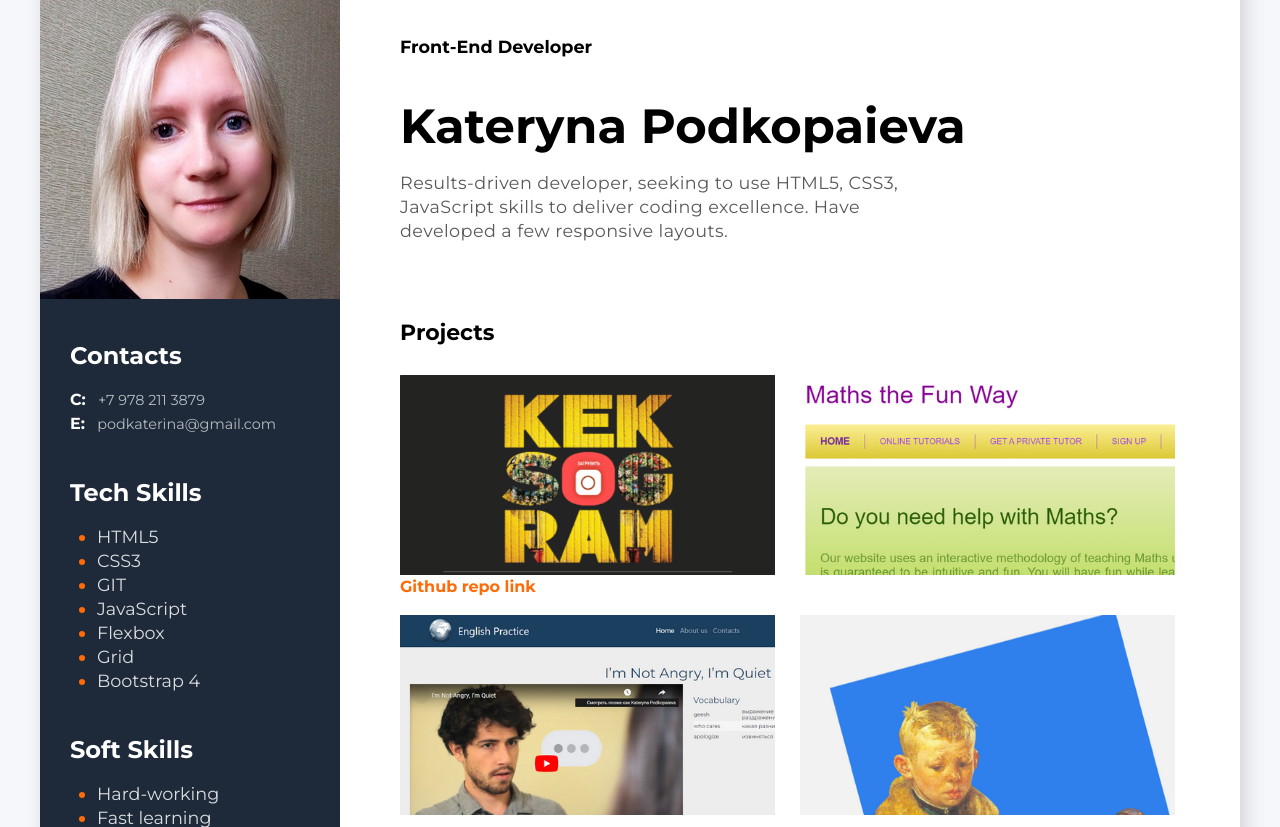
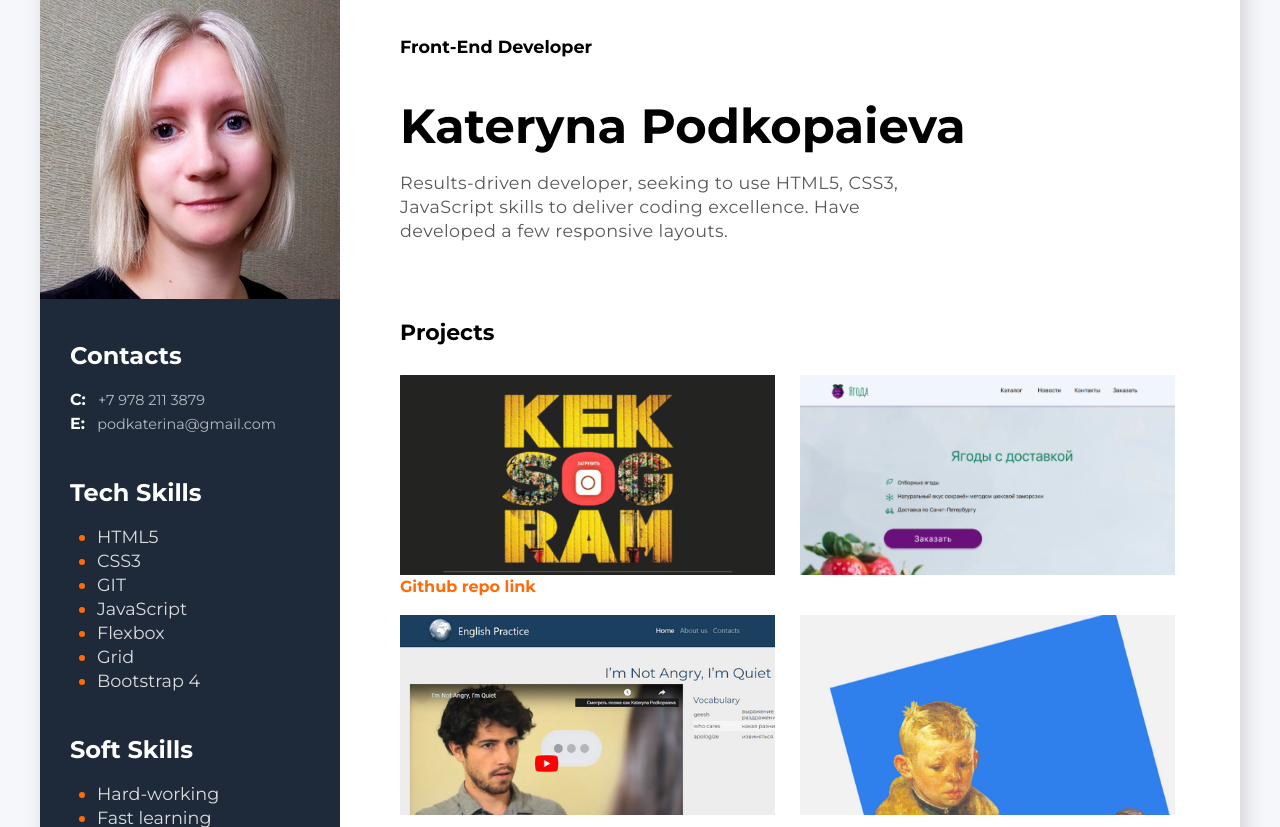
Before and after one commit to Kat-girl/resume, a PHP site: page / in a window 1280 px wide. Shown: the part 61-888 px from the top of the page. Run offline with PHP 8.4, Linux system fonts and the light colour scheme.

Commit message:
Add Berries project

```diff
--- a/css/style.css
+++ b/css/style.css
@@ -138,8 +138,8 @@ a:hover {
   background-size: 100%;
   background-repeat: no-repeat;
 }
-.table__cell_maths {
-  background-image: url(../img/math.png);
+.table__cell_berries {
+  background-image: url(../img/berries.png);
   background-size: 100%;
   background-repeat: no-repeat;
 }
--- a/index.html
+++ b/index.html
@@ -140,12 +140,12 @@
                 </p>
               </div>
 
-              <div class="table__cell table__cell_maths">
+              <div class="table__cell table__cell_berries">
                 <a
-                  href="Maths/index.html"
+                  href="https://berries-beta.vercel.app/"
                   class="project__overlay"
                   target="_blank"
-                  >HTML5, CSS3, Flexbox</a
+                  >HTML5, CSS3, Flexbox, Grid. Responsive Layout</a
                 >
               </div>
               <div class="table__cell table__cell_english">
```
Also changed, not shown: img/berries.png (added), img/math.png (deleted).
